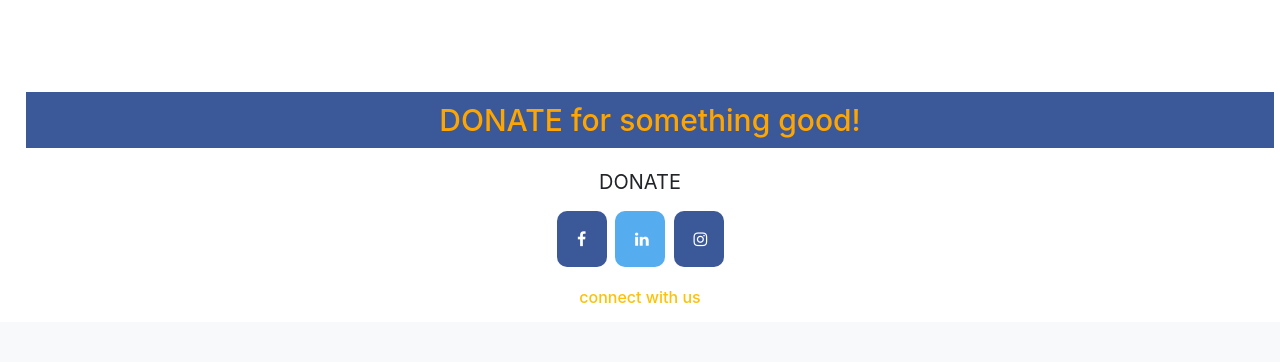
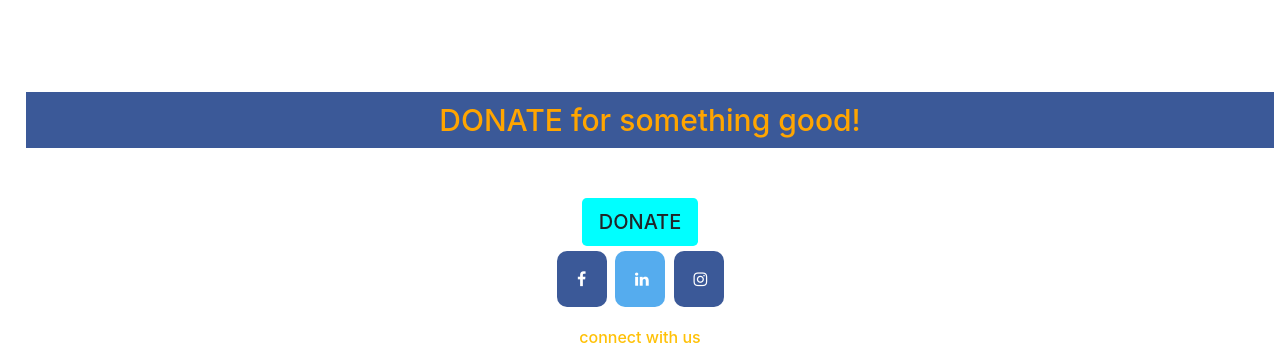
Before and after one commit to anjalinigade349/nochildhungrey, a PHP site: page / in a window 1280 px wide. Shown: the part 2177-2539 px from the top of the page. Before the commit the page ends 2480 px from the top, so only its background shows below. Run offline with PHP 8.4, Linux system fonts and the light colour scheme.

Commit message:
Update index.php

```diff
--- a/index.php
+++ b/index.php
@@ -163,7 +163,7 @@
     <h4 class="lastheading">
         DONATE for something good!</h2>
 		<a href="form.php">
-        <button id="#donate1" class="btn btn-lg">DONATE</button><br>
+        <button id="donate1" class="btn btn-lg">DONATE</button><br>
 		</a>
 <a href="https://www.facebook.com/people/Anjali-Nigade/100022083271946" class="fa fa-facebook"></a>
 <a href="https://www.linkedin.com/in/anjalinigade349" class="fa fa-linkedin"></a>
```
